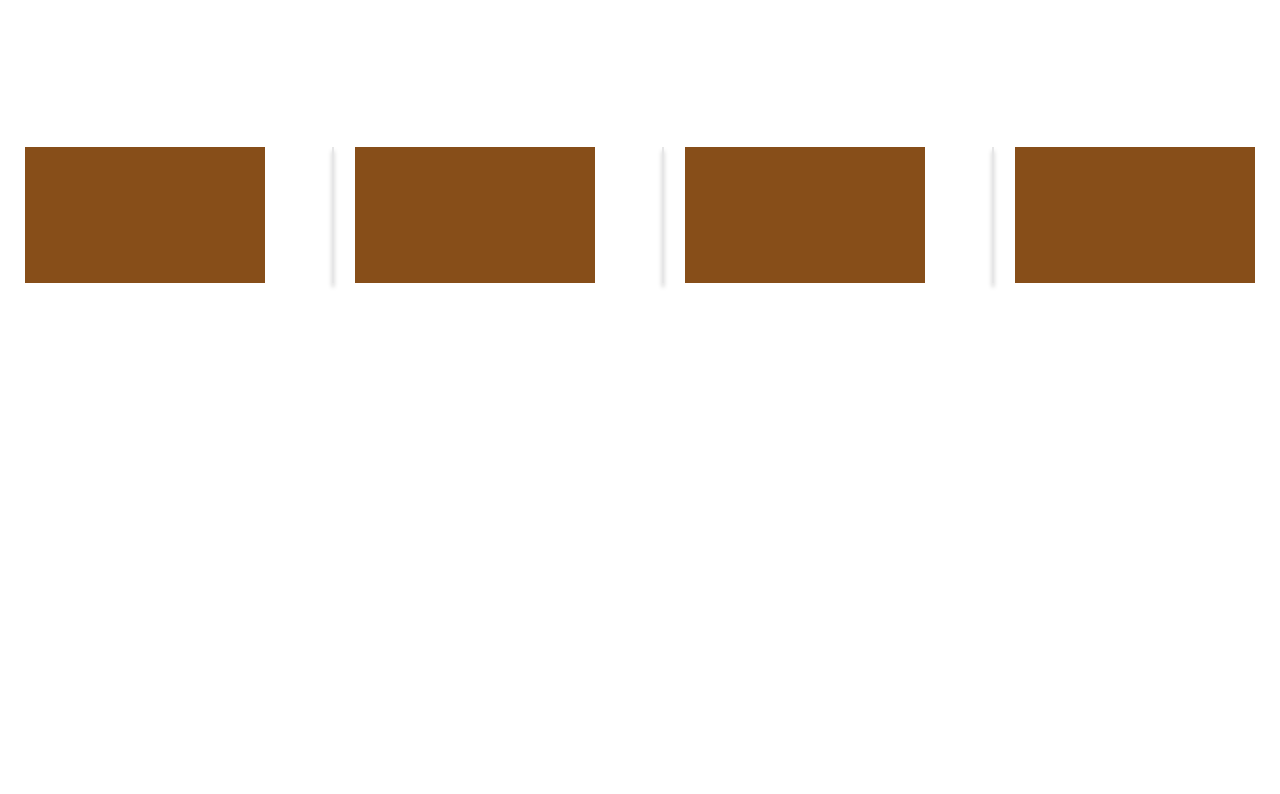
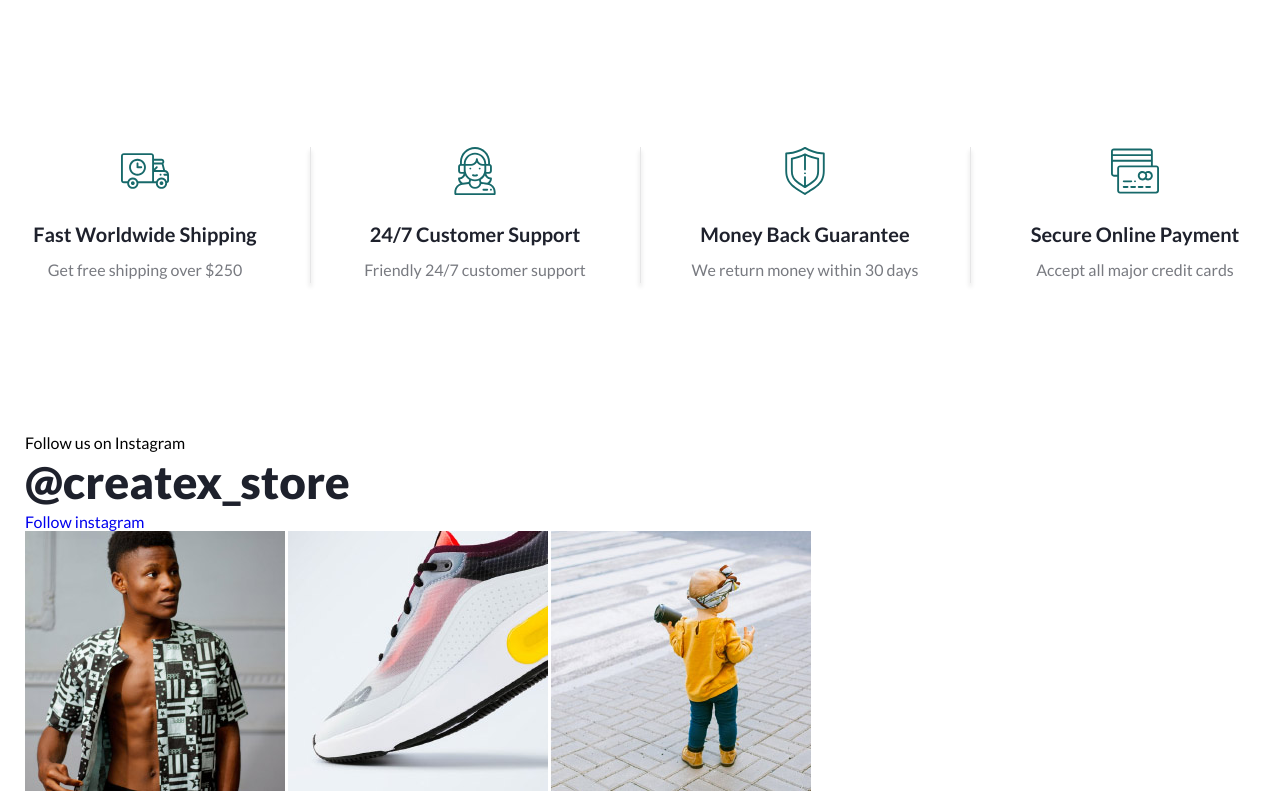
Before and after one commit to Artem-Pot/Online-clothing-and-accessories-store, a plain HTML site: page index.html in a window 1280 px wide. Shown: the part 6310-7104 px from the top of the page. Before the commit the page ends 6743 px from the top, so only its background shows below. Drawn offline with Linux system fonts and the light colour scheme.

Commit message:
модуль инстаграмм

```diff
--- a/css/style.css
+++ b/css/style.css
@@ -1426,10 +1426,6 @@ input[type="text"]:focus {
     align-items: center;
 }
 
-.wrapper-block_work {
-
-}
-
 .work_container {
     display: flex;
     justify-content: space-between;
@@ -1440,15 +1436,16 @@ input[type="text"]:focus {
 }
 
 .work_box {
-    background-color: #874E19;
     width: 240px;
     height: 136px;
-}
-
-.work_ico {
+    display: flex;
+    flex-direction:column;
+    align-items: center;
+}
+
+.work__ico {
     width: 48px;
     height: 48px;
-    background-image: 48px 48px;
 }
 
 .work__ico_delivery {
@@ -1456,33 +1453,66 @@ input[type="text"]:focus {
 }
 
 .work__ico_call-center {
-
+    background-image: url(../img/ico/ic-call-center.svg);
 }
 
 .work__ico_shield {
-
+    background-image: url(../img/ico/ic-shield.svg);
 }
 
 .work__ico_credit {
-
-}
-
-.h4-title {
-
+    background-image: url(../img/ico/ic-credit-card.svg);
 }
 
 .h4-title_work {
-
+    margin-top: 24px;
+    font-weight: 700;
+    font-size: 20px;
+    line-height: 150%;
+    text-align: center;
+    color: #1E212C;
 }
 
 .work_description {
-
+    margin-top: 8px;
+    font-weight: 400;
+    font-size: 16px;
+    line-height: 160%;
+    text-align: center;
+    color: #787A80;
 }
 
 .vertical-line_work {
-    border: 1px solid #E6E6E7;
-    margin-left: 45px;
+    border-left: 1px solid #E6E6E7;
     height: 136px;
     box-shadow: 0px 4px 4px rgba(0, 0, 0, 0.25);
-
-}
+}
+
+/* ----------Блок instagram-------*/
+
+.instagram {
+}
+.wrapper-block {
+}
+.wrapper-block_work {
+}
+.instagram__box-text {
+}
+.instagram__description {
+}
+.h2-title {
+}
+.h2-title_instagram {
+}
+.link {
+}
+.link_instagram {
+}
+.instagram__box-img {
+}
+.instagram__box-img_1 {
+}
+.instagram__box-img_2 {
+}
+.instagram__box-img_3 {
+}
--- a/index.html
+++ b/index.html
@@ -618,39 +618,58 @@
         <section class="work">
             <div class="wrapper-block wrapper-block_work">
                 <div class="work_container">
+
                     <div class="work_box">
-                        <div class="worc__ico worc__ico_delivery"></div>
-                        <h4 class="h4-title h4-title_work"></h4>
-                        <span class="work_description"></span>
+                        <div class="work__ico work__ico_delivery"></div>
+                        <h4 class="h4-title h4-title_work">Fast Worldwide Shipping</h4>
+                        <span class="work_description">Get free shipping over $250</span>
                     </div>
 
                     <div class="vertical-line_work"></div>
 
                     <div class="work_box">
-                        <div class="work_ico work__ico_call-center"></div>
-                        <h4 class="h4-title h4-title_work"></h4>
-                        <span class="work_description"></span>
+                        <div class="work__ico work__ico_call-center"></div>
+                        <h4 class="h4-title h4-title_work">24/7 Customer Support</h4>
+                        <span class="work_description">Friendly 24/7 customer support</span>
                     </div>
 
                     <div class="vertical-line_work"></div>
 
                     <div class="work_box">
-                        <div class="work_ico work__ico_shield"></div>
-                        <h4 class="h4-title h4-title_work"></h4>
-                        <span class="work_description"></span>
+                        <div class="work__ico work__ico_shield"></div>
+                        <h4 class="h4-title h4-title_work">Money Back Guarantee</h4>
+                        <span class="work_description">We return money within 30 days</span>
                     </div>
 
                     <div class="vertical-line_work"></div>
 
                     <div class="work_box">
-                        <div class="work_ico work__ico_credit"></div>
-                        <h4 class="h4-title h4-title_work"></h4>
-                        <span class="work_description"></span>
+                        <div class="work__ico work__ico_credit"></div>
+                        <h4 class="h4-title h4-title_work">Secure Online Payment</h4>
+                        <span class="work_description">Accept all major credit cards</span>
                     </div>
                 </div>
             </div>
         </section>
 
+   <!--   Блок instagram    -->
+        <section class="instagram">
+            <div class="wrapper-block wrapper-block_work">
+                <div class="instagram__box-text">
+                    <span class="instagram__description">Follow us on Instagram</span>
+                    <h2 class="h2-title h2-title_instagram">@createx_store</h2>
+                    <a class="link link_instagram" href="#">Follow instagram</a>
+                </div>
+
+                <div class="instagram__box-img">
+                    <img class="instagram__box-img_1" src="/img/instagram/image1.png" alt="Парень в рубашке" width="260" height="260">
+                    <img class="instagram__box-img_2" src="/img/instagram/image2.png" alt="Кроссовки" width="260" height="260">
+                    <img class="instagram__box-img_3" src="/img/instagram/image3.png" alt="Ребёнко в бондане" width="260" height="260">
+                </div>
+            </div>
+        </section>
+
+
     </div>
 </body>
 </html>
```
Also changed, not shown: img/instagram/image1.png (added), img/instagram/image2.png (added), img/instagram/image3.png (added).
